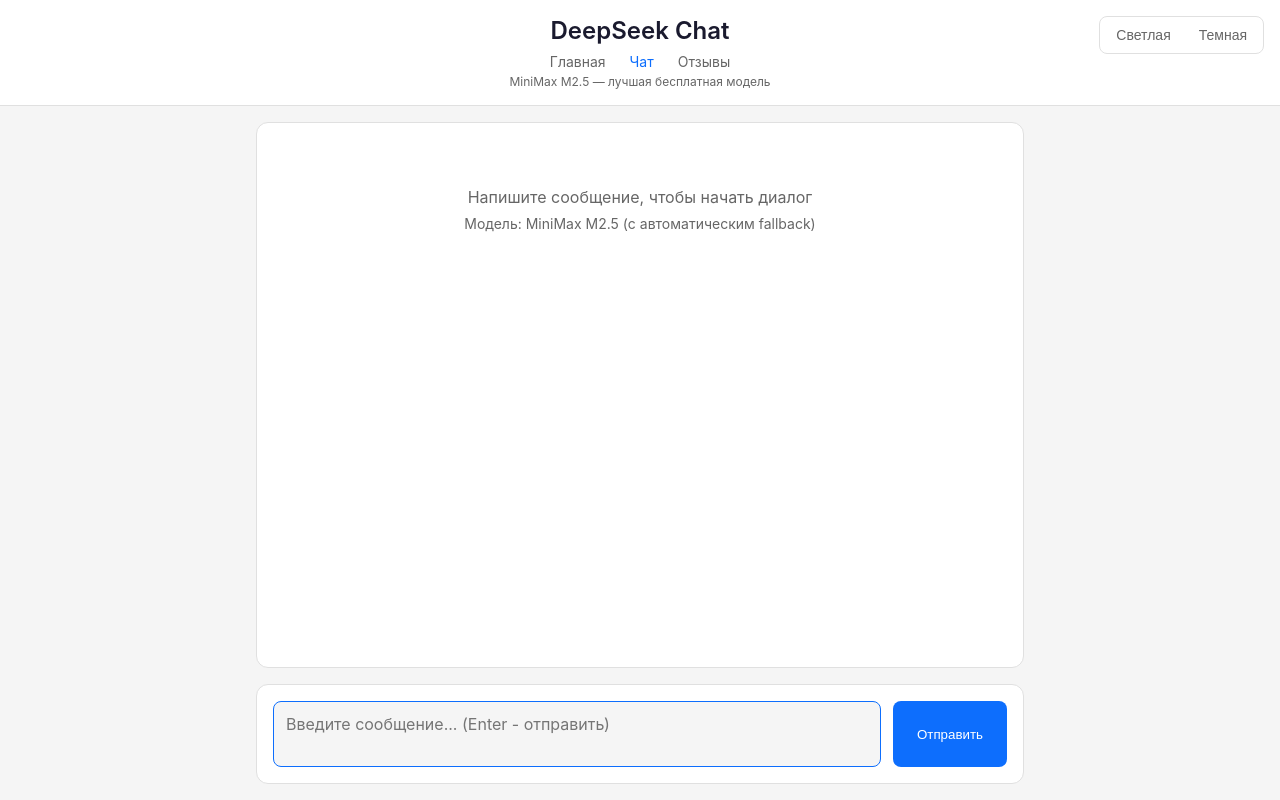
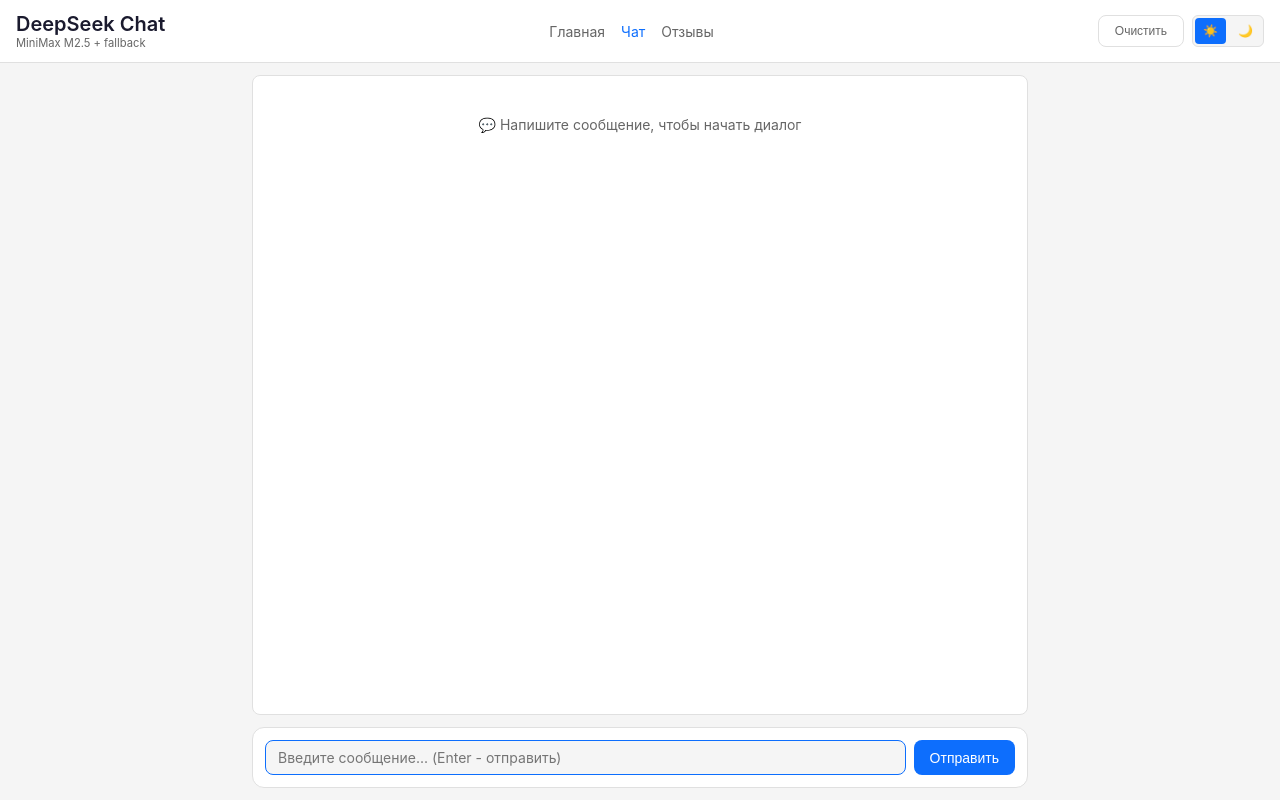
Before and after one commit to kovalphish/pipiskingpt, a Flask app: page /chat in a window 1280 px wide. Run offline with Flask 3, Linux system fonts and the light colour scheme.

Commit message:
chat.html

```diff
--- a/templates/chat.html
+++ b/templates/chat.html
@@ -46,20 +46,27 @@
         .header {
             background: var(--surface);
             border-bottom: 1px solid var(--border);
-            padding: 1rem;
-            text-align: center;
+            padding: 0.75rem 1rem;
+            display: flex;
+            justify-content: space-between;
+            align-items: center;
+            flex-wrap: wrap;
+            gap: 0.5rem;
         }
 
-        .header h1 {
-            font-size: 1.5rem;
+        .header-left h1 {
+            font-size: 1.25rem;
             font-weight: 600;
+        }
+
+        .header-left .model {
+            font-size: 0.7rem;
+            color: var(--text-light);
         }
 
         .nav {
             display: flex;
-            justify-content: center;
-            gap: 1.5rem;
-            margin-top: 0.5rem;
+            gap: 1rem;
         }
 
         .nav a {
@@ -72,31 +79,22 @@
             color: var(--accent);
         }
 
-        .model-badge {
-            font-size: 0.75rem;
-            color: var(--text-light);
-            margin-top: 0.25rem;
-        }
-
         .theme-toggle {
-            position: fixed;
-            top: 1rem;
-            right: 1rem;
             display: flex;
             gap: 0.25rem;
-            background: var(--surface);
+            background: var(--bg);
             border: 1px solid var(--border);
-            border-radius: 0.5rem;
-            padding: 0.25rem;
+            border-radius: 0.375rem;
+            padding: 0.125rem;
         }
 
         .theme-btn {
             background: none;
             border: none;
-            padding: 0.375rem 0.75rem;
-            border-radius: 0.375rem;
+            padding: 0.25rem 0.5rem;
+            border-radius: 0.25rem;
             cursor: pointer;
-            font-size: 0.875rem;
+            font-size: 0.75rem;
             color: var(--text-light);
         }
 
@@ -112,22 +110,22 @@
             max-width: 800px;
             margin: 0 auto;
             width: 100%;
-            padding: 1rem;
+            padding: 0.75rem;
             overflow: hidden;
         }
 
         .messages {
             flex: 1;
             overflow-y: auto;
-            padding: 1rem;
+            padding: 0.5rem;
             background: var(--surface);
             border: 1px solid var(--border);
-            border-radius: 0.75rem;
-            margin-bottom: 1rem;
+            border-radius: 0.5rem;
+            margin-bottom: 0.75rem;
         }
 
         .message {
-            margin-bottom: 1rem;
+            margin-bottom: 0.5rem;
             display: flex;
         }
 
@@ -140,10 +138,12 @@
         }
 
         .message-content {
-            max-width: 70%;
-            padding: 0.75rem 1rem;
+            max-width: 75%;
+            padding: 0.5rem 0.75rem;
             border-radius: 1rem;
             white-space: pre-wrap;
+            font-size: 0.875rem;
+            line-height: 1.4;
         }
 
         .user .message-content {
@@ -158,7 +158,7 @@
         }
 
         .message-info {
-            font-size: 0.7rem;
+            font-size: 0.6rem;
             margin-top: 0.25rem;
             color: var(--text-light);
         }
@@ -169,8 +169,8 @@
 
         .input-area {
             display: flex;
-            gap: 0.75rem;
-            padding: 1rem;
+            gap: 0.5rem;
+            padding: 0.75rem;
             background: var(--surface);
             border: 1px solid var(--border);
             border-radius: 0.75rem;
@@ -178,10 +178,10 @@
 
         .chat-input {
             flex: 1;
-            padding: 0.75rem;
+            padding: 0.5rem 0.75rem;
             border: 1px solid var(--border);
             border-radius: 0.5rem;
-            font-size: 1rem;
+            font-size: 0.875rem;
             background: var(--bg);
             color: var(--text);
             resize: none;
@@ -194,13 +194,14 @@
         }
 
         .send-btn {
-            padding: 0.75rem 1.5rem;
+            padding: 0.5rem 1rem;
             background: var(--accent);
             color: white;
             border: none;
             border-radius: 0.5rem;
             cursor: pointer;
             font-weight: 500;
+            font-size: 0.875rem;
         }
 
         .send-btn:disabled {
@@ -208,18 +209,33 @@
             cursor: not-allowed;
         }
 
+        .clear-btn {
+            background: none;
+            border: 1px solid var(--border);
+            border-radius: 0.5rem;
+            padding: 0.5rem 1rem;
+            cursor: pointer;
+            font-size: 0.75rem;
+            color: var(--text-light);
+        }
+
+        .clear-btn:hover {
+            border-color: var(--accent);
+            color: var(--accent);
+        }
+
         .typing-indicator {
             display: flex;
-            gap: 4px;
-            padding: 0.75rem 1rem;
+            gap: 3px;
+            padding: 0.5rem 0.75rem;
             background: var(--assistant-bg);
             border-radius: 1rem;
             width: fit-content;
         }
 
         .typing-dot {
-            width: 8px;
-            height: 8px;
+            width: 6px;
+            height: 6px;
             background: var(--text-light);
             border-radius: 50%;
             animation: typing 1.4s infinite;
@@ -227,52 +243,56 @@
 
         @keyframes typing {
             0%, 60%, 100% { transform: translateY(0); }
-            30% { transform: translateY(-8px); }
+            30% { transform: translateY(-6px); }
         }
 
         .empty {
             text-align: center;
-            padding: 3rem;
+            padding: 2rem;
             color: var(--text-light);
+            font-size: 0.875rem;
         }
 
         @media (max-width: 768px) {
+            .header {
+                flex-direction: column;
+                text-align: center;
+            }
             .message-content {
                 max-width: 85%;
-            }
-            .theme-toggle {
-                top: 0.5rem;
-                right: 0.5rem;
             }
         }
     </style>
 </head>
 <body>
-    <div class="theme-toggle">
-        <button class="theme-btn" onclick="setTheme('light')">Светлая</button>
-        <button class="theme-btn" onclick="setTheme('dark')">Темная</button>
-    </div>
-
     <div class="header">
-        <h1>DeepSeek Chat</h1>
+        <div class="header-left">
+            <h1>DeepSeek Chat</h1>
+            <div class="model">MiniMax M2.5 + fallback</div>
+        </div>
         <div class="nav">
             <a href="/">Главная</a>
             <a href="/chat" style="color: var(--accent);">Чат</a>
             <a href="/feedback">Отзывы</a>
         </div>
-        <div class="model-badge">MiniMax M2.5 — лучшая бесплатная модель</div>
+        <div style="display: flex; gap: 0.5rem;">
+            <button class="clear-btn" onclick="clearChat()">Очистить</button>
+            <div class="theme-toggle">
+                <button class="theme-btn" onclick="setTheme('light')">☀️</button>
+                <button class="theme-btn" onclick="setTheme('dark')">🌙</button>
+            </div>
+        </div>
     </div>
 
     <div class="chat-container">
         <div class="messages" id="messages">
             <div class="empty">
-                <p>Напишите сообщение, чтобы начать диалог</p>
-                <p style="font-size: 0.875rem; margin-top: 0.5rem;">Модель: MiniMax M2.5 (с автоматическим fallback)</p>
+                💬 Напишите сообщение, чтобы начать диалог
             </div>
         </div>
 
         <div class="input-area">
-            <textarea id="input" class="chat-input" rows="2" placeholder="Введите сообщение... (Enter - отправить)" onkeydown="handleKeyDown(event)"></textarea>
+            <textarea id="input" class="chat-input" rows="1" placeholder="Введите сообщение... (Enter - отправить)" onkeydown="handleKeyDown(event)"></textarea>
             <button id="sendBtn" class="send-btn" onclick="sendMessage()">Отправить</button>
         </div>
     </div>
@@ -289,7 +309,7 @@
             const btns = document.querySelectorAll('.theme-btn');
             btns.forEach(btn => {
                 btn.classList.remove('active');
-                if (btn.textContent.toLowerCase() === theme) {
+                if (btn.textContent.includes(theme === 'light' ? '☀️' : '🌙')) {
                     btn.classList.add('active');
                 }
             });
@@ -323,6 +343,11 @@
             `;
             messagesDiv.appendChild(div);
             scrollToBottom();
+        }
+
+        function clearChat() {
+            messagesDiv.innerHTML = '<div class="empty">💬 Чат очищен. Напишите что-нибудь!</div>';
+            localStorage.removeItem('chatHistory');
         }
 
         function showTyping() {
@@ -372,7 +397,7 @@
                 addMessage('assistant', data.response || 'Ошибка');
             } catch (e) {
                 removeTyping();
-                addMessage('assistant', 'Ошибка соединения');
+                addMessage('assistant', '❌ Ошибка соединения');
             } finally {
                 isWaiting = false;
                 sendBtn.disabled = false;
@@ -381,6 +406,14 @@
         }
 
         input.focus();
+
+        autoResizeTextarea(input);
+        function autoResizeTextarea(textarea) {
+            textarea.addEventListener('input', function() {
+                this.style.height = 'auto';
+                this.style.height = Math.min(this.scrollHeight, 80) + 'px';
+            });
+        }
     </script>
 </body>
 </html>
```
